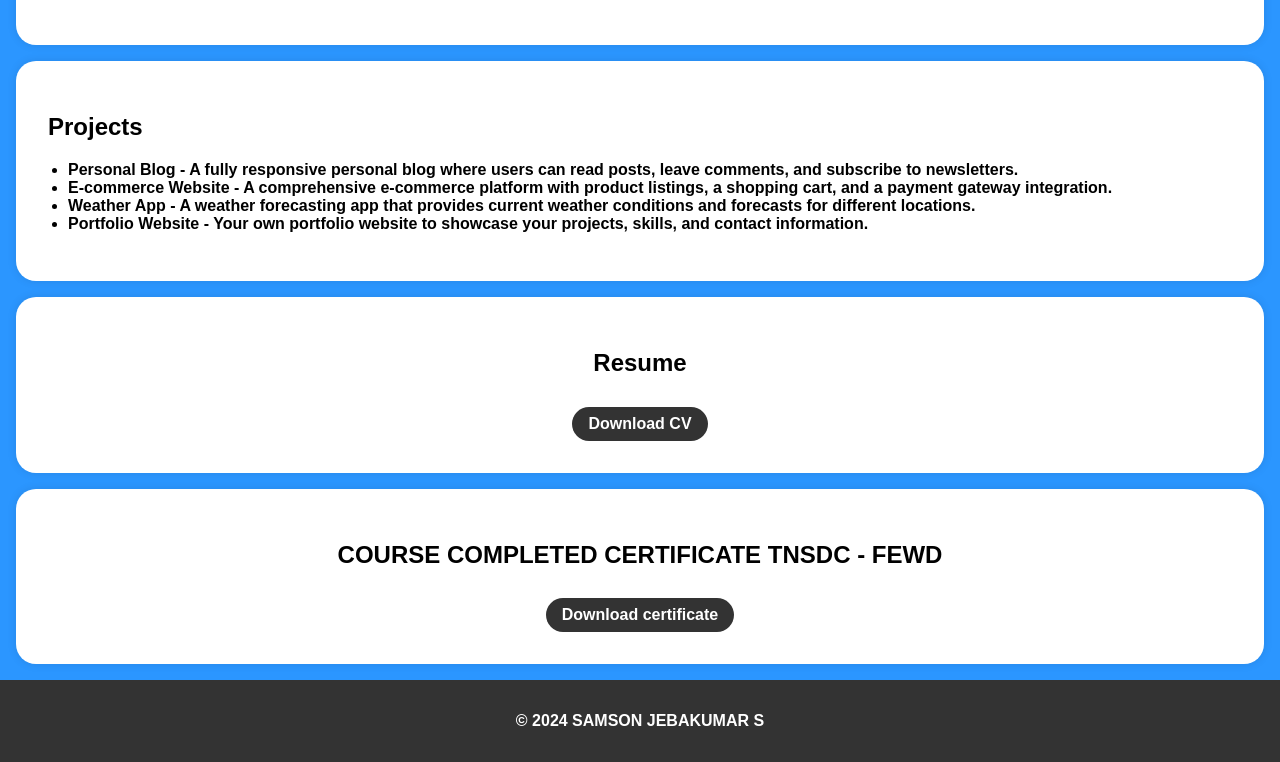
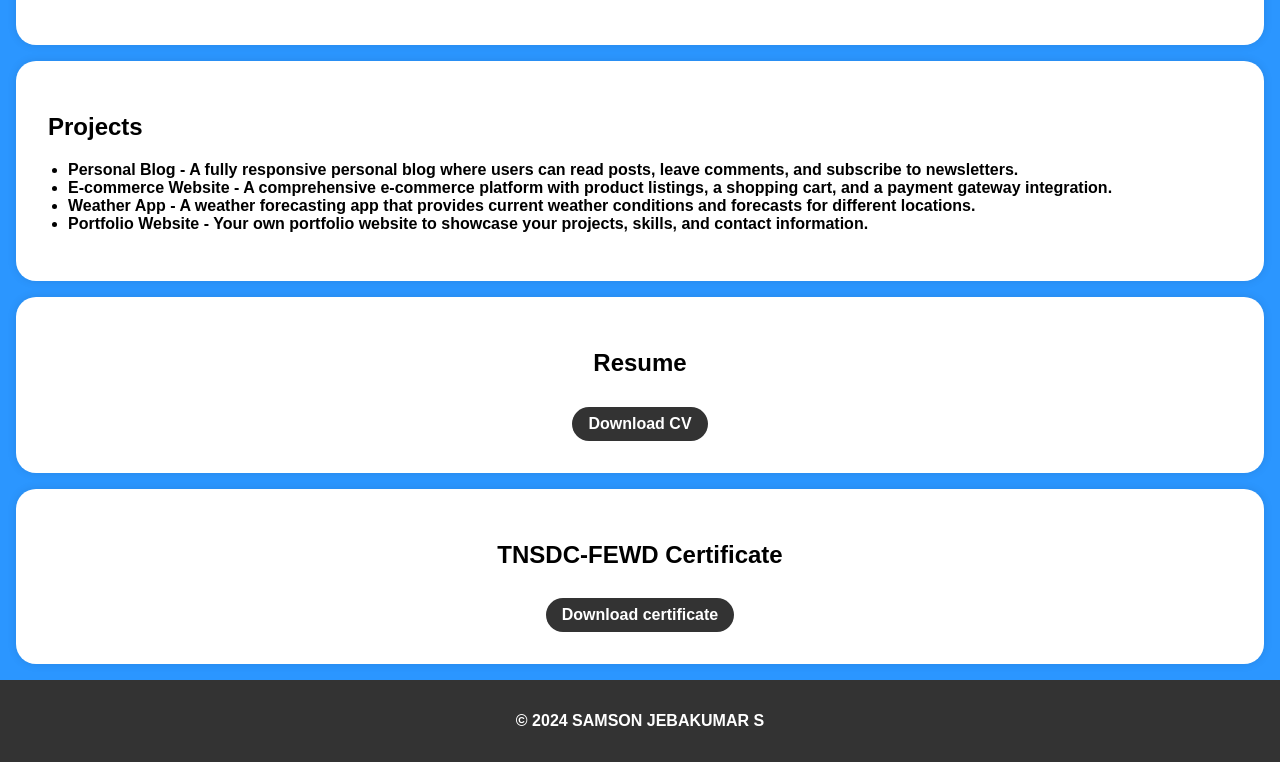
Before and after one commit to samson712-Jeba/Digital-Portfolio-, a plain HTML site: page index.html in a window 1280 px wide. Shown: the part 857-1619 px from the top of the page. Drawn offline with Linux system fonts and the light colour scheme.

Commit message:
Update index.html

```diff
--- a/index.html
+++ b/index.html
@@ -168,12 +168,12 @@
         </div>
 
     </section>
-    <section id="certificate">
+    <section id="tnsdc-fewd certificate">
 
         <div class="section-content">
             <center>
-            <h2>COURSE COMPLETED CERTIFICATE TNSDC - FEWD</h2>
-            <a href="./ Course completion.pdf" target="_blank" class="download-button">Download certificate</a>
+            <h2>TNSDC-FEWD Certificate </h2>
+            <a href="Course completion.pdf" target="_blank" class="download-button">Download certificate</a>
         </center>
         </div>
 
```
